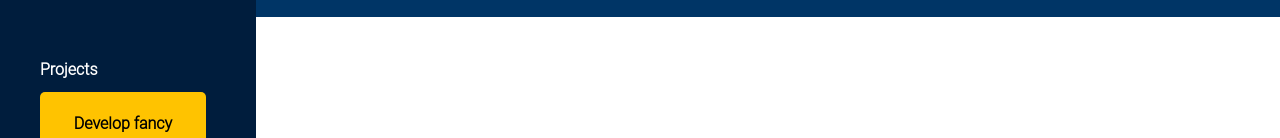
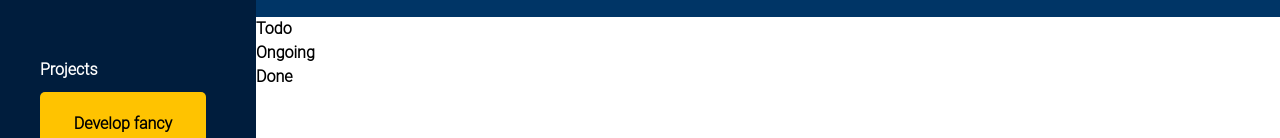
Before and after one commit to fmpberger88/Easy-Doing, a website built with Vite: page index.html in a window 1280 px wide. Shown: the part 202-340 px from the top of the page. Built offline with nearby package versions, Linux system fonts and the light colour scheme; files whose address does not match are found by name.

Commit message:
adding htlm structure for kanban-board in main

```diff
--- a/index.html
+++ b/index.html
@@ -34,15 +34,24 @@
         </div>
     </div>
   </header>
-
+  <!-- Main elemente for kanban-board -->
   <main>
-    <div>
-      <div class="toDosContainer">
-        <div class="toDoCard">
-        </div>
+    <div class="kanban-board">
+      <div class="kanban-column todo">
+        <h2>Todo</h2>
+        <div class="kanban-tasks" data-status="todo" id="todo-tasks"></div>
+      </div>
+      <div class="kanban-column ongoing">
+        <h2>Ongoing</h2>
+        <div class="kanban-tasks" data-status="ongoing" id="ongoing-tasks"></div>
+      </div>
+      <div class="kanban-column done">
+        <h2>Done</h2>
+        <div class="kanban-tasks" data-status="done" id="done-tasks"></div>
       </div>
     </div>
   </main>
+
     <aside>
       <div class="projectCards">
         <h1>Projects</h1>
```
